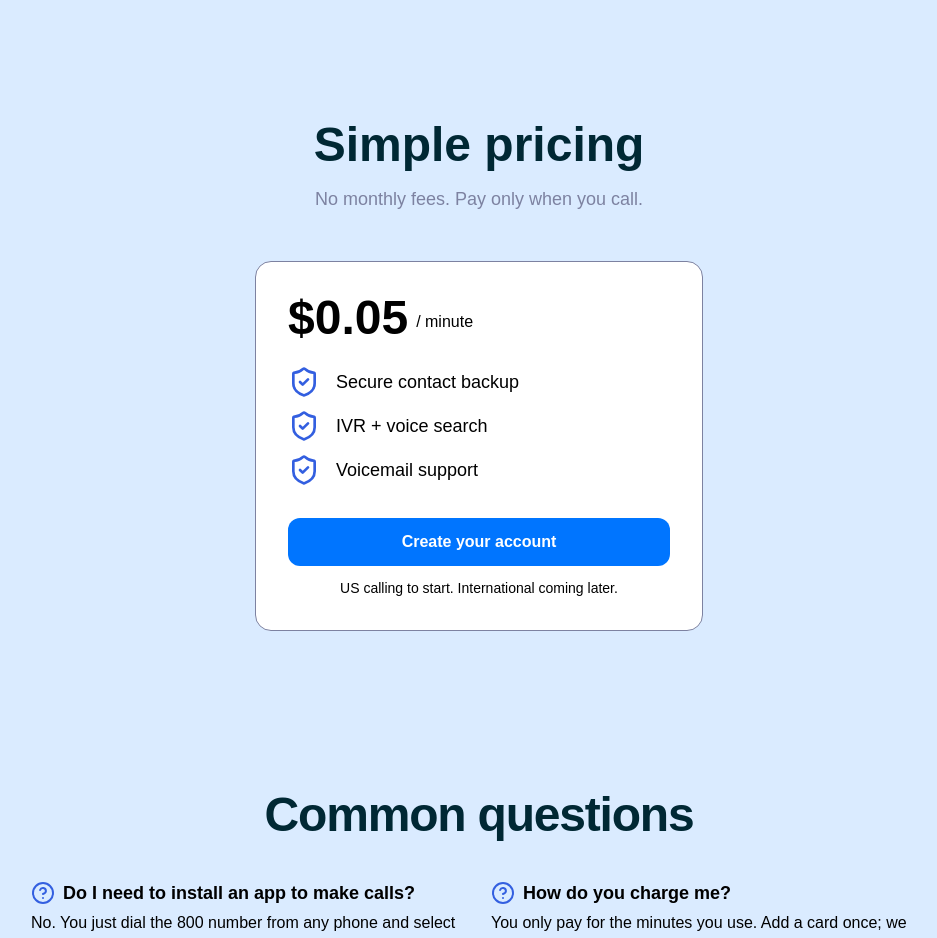
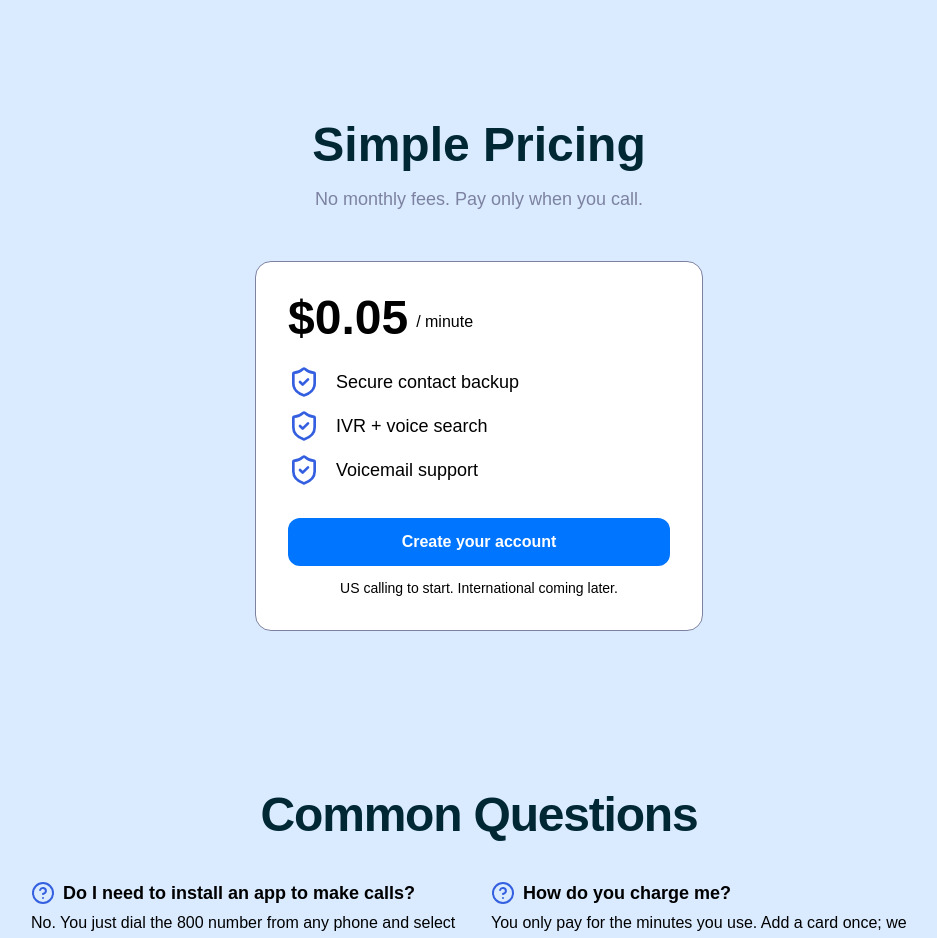
Before and after one commit to MagicSoftDev0717/backupcall-800, a Next.js app: page / in a window 1280 px wide. Shown: the part 1900-2838 px from the top of the page, without its empty margins (161-1098 px from the left). Built offline with nearby package versions, Linux system fonts and the light colour scheme.

Commit message:
update landing page style 2

```diff
--- a/src/components/Pricing/index.tsx
+++ b/src/components/Pricing/index.tsx
@@ -5,7 +5,7 @@ const Pricing = () => {
     return (
       <section id="pricing" className="py-20 bg-lightblue">
         <div className="max-w-2xl mx-auto text-center">
-          <h3 className="text-4xl text-navyblue md:text-5xl lg:text-5xl font-semibold lg:text-center leading-tight">Simple pricing</h3>
+          <h3 className="text-4xl text-navyblue md:text-5xl lg:text-5xl font-semibold lg:text-center leading-tight">Simple Pricing</h3>
           <p className="text-lg mt-4 text-bluegray">
             No monthly fees. Pay only when you call.
           </p>
--- a/src/components/Question/index.tsx
+++ b/src/components/Question/index.tsx
@@ -20,7 +20,7 @@ const Question = () => {
     return (
         <section id="faq" className="py-20 bg-lightblue">
             <div className="max-w-4xl mx-auto">
-                <h2 className="text-4xl text-navyblue md:text-5xl lg:text-5xl font-semibold tracking-tight text-center">Common questions</h2>
+                <h2 className="text-4xl text-navyblue md:text-5xl lg:text-5xl font-semibold tracking-tight text-center">Common Questions</h2>
                 <div className="mt-10 grid md:grid-cols-2 gap-6">
                     <FaqItem
                         q="Do I need to install an app to make calls?"
```
